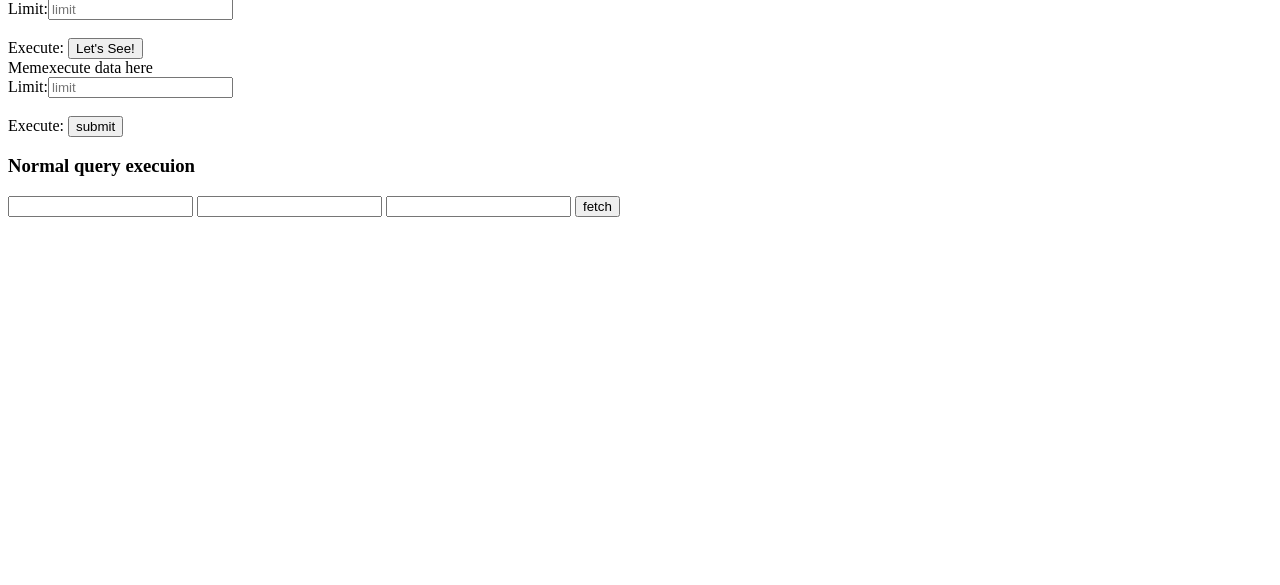
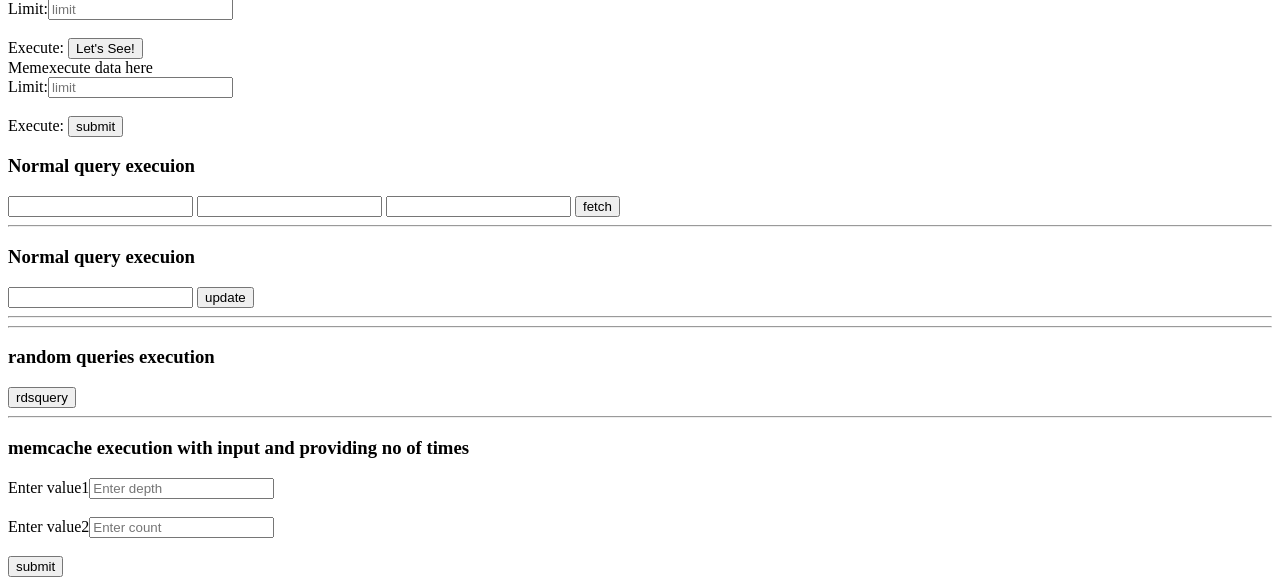
Before and after one commit to svrswetha/azurecloud, a Flask app: page / in a window 1280 px wide. Shown: the part 260-845 px from the top of the page. Before the commit the page ends 477 px from the top, so only its background shows below. Run offline with Flask 2, Linux system fonts and the light colour scheme.

Commit message:
added few random queries

```diff
--- a/app.py
+++ b/app.py
@@ -8,6 +8,7 @@ import hashlib
 import redis
 import pickle as cPickle
 from random import *
+import random
 
 app = Flask(__name__)
 app.config['SESSION_TYPE'] = 'memcached'
@@ -144,5 +145,78 @@ def fetch():
         res.append("Magnitude:" + str(row[0]) + "  ; Location:" + str(row[1]))
     return render_template('list2.html', res=res, count=count)
 
+
+#normal execution time caclulation
+@app.route('/update', methods=["POST"])
+def update():
+    mr3 = request.form.get('mrs3')
+    start = time()
+    cur = connection.cursor()
+    cur.execute("select * from dbo.all_month where locationSource='" + mr3 + "';")
+    connection.commit()
+    end = time()
+    ti=end - start
+    return render_template("out.html", count=ti)
+
+
+@app.route('/rdsquery', methods=['POST'])
+def rdsquery():
+    # 1000 random queries normal execution
+    num = 100
+    c = connection.cursor()
+    sql_query_list = []
+    sql1 = "SELECT latitude FROM dbo.all_month where locationSource='ak';"
+    sql_query_list.append(sql1)
+    sql2 = "SELECT  longitude FROM dbo.all_month where locationSource='hv';"
+    sql_query_list.append(sql2)
+    sql3 = "SELECT  depth FROM dbo.all_month where locationSource='ak';"
+    sql_query_list.append(sql3)
+    length = len(sql_query_list)
+    start_time = time()
+    for j in range(1, int(num)):
+        randid = randint(1, int(length) - 1)
+        # print randid
+        sqlquery = sql_query_list[int(randid)]
+        # print sql_query_list[int(randid)]
+        # print sqlquery
+        c.execute(sqlquery)
+
+    end_time = time()
+    time_diff = end_time - start_time
+    return render_template('rdsquery.html', difference=time_diff)
+
+
+@app.route('/randomgen',methods=['POST'])
+def randomgen():
+    ran=[]
+    depth =int(request.form['depth'])
+    times = int(request.form['times'])
+    print(depth)
+    print(times)
+    c = connection.cursor()
+    num1=depth-5
+    num2=depth+5
+    st = time()
+    for i in range(1, int(times)):
+        print(random, type(random))
+        rand_number =random.randint(num1,num2)
+        # rno = rand_number
+        rno = rand_number
+        print(rno)
+        #sqlq = "SELECT time FROM dbo.all_month WHERE depth = %s"
+        #print (sqlq)
+        #c.execute(sqlq, rno)
+        c.execute('SELECT time FROM dbo.all_month WHERE depth='+str(rno))
+    et = time()
+    time_diff = et - st
+    data = c.fetchall()
+    count=0
+    for row in data:
+        count=count+1
+        #ran.append("Time: "+row[0])
+    return render_template('randomgen.html',count=count,time = time_diff)
+
+
+
 if __name__ == '__main__':
     app.run()
--- a/templates/index.html
+++ b/templates/index.html
@@ -35,5 +35,27 @@ Limit:<input type="text" name="limit" placeholder="limit">
      <input type="submit" name="fetch" value="fetch">
    </form>
 
+   <hr>
+   <h3>Normal query execuion</h3>
+   <form id="index" action="/update" method="POST">
+     <input type="text" name="mrs3" value="">
+     <input type="submit" name="update" value="update">
+   </form>
+   <hr>
+
+   <hr>
+   <h3>random queries execution</h3>
+   <form id="index" action="/rdsquery" method="POST">
+     <input type="submit" name="rdsquery" value="rdsquery">
+   </form>
+   <hr>
+
+   <h3>memcache execution with input and providing no of times</h3>
+       <form id="files_form" action="/randomgen" method="POST" enctype="multipart/form-data">
+           Enter value1<input type="text" name="depth" placeholder="Enter depth"><br><br>
+           Enter value2<input type="text" name="times" placeholder="Enter count"><br><br>
+
+      <input type="submit" name="submit" value="submit">
+
    </body>
 </html>
```
Also changed, not shown: templates/out.html (added, +20 -0 lines), templates/randomgen.html (added, +11 -0 lines), templates/rdsquery.html (added, +14 -0 lines).
